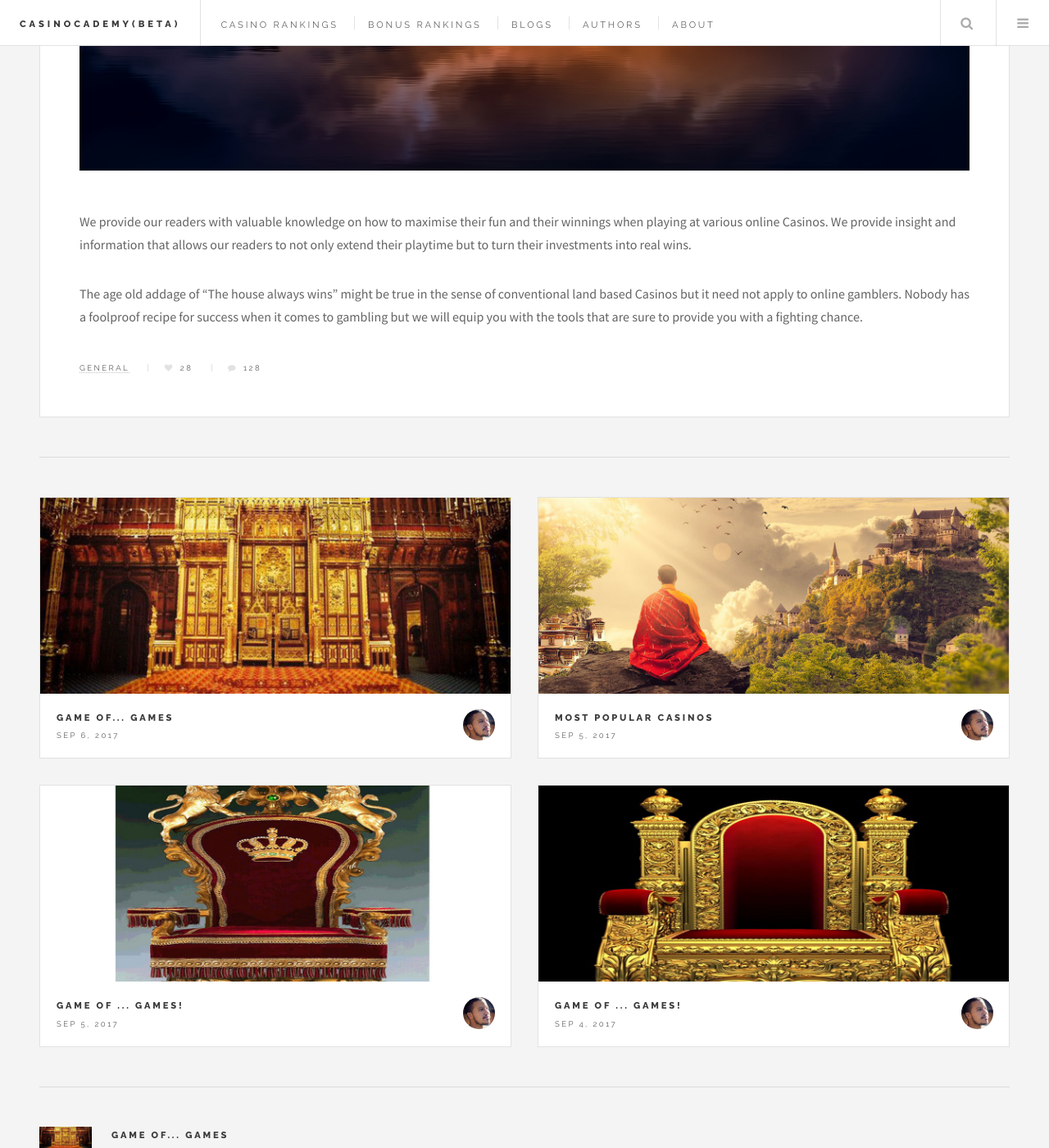
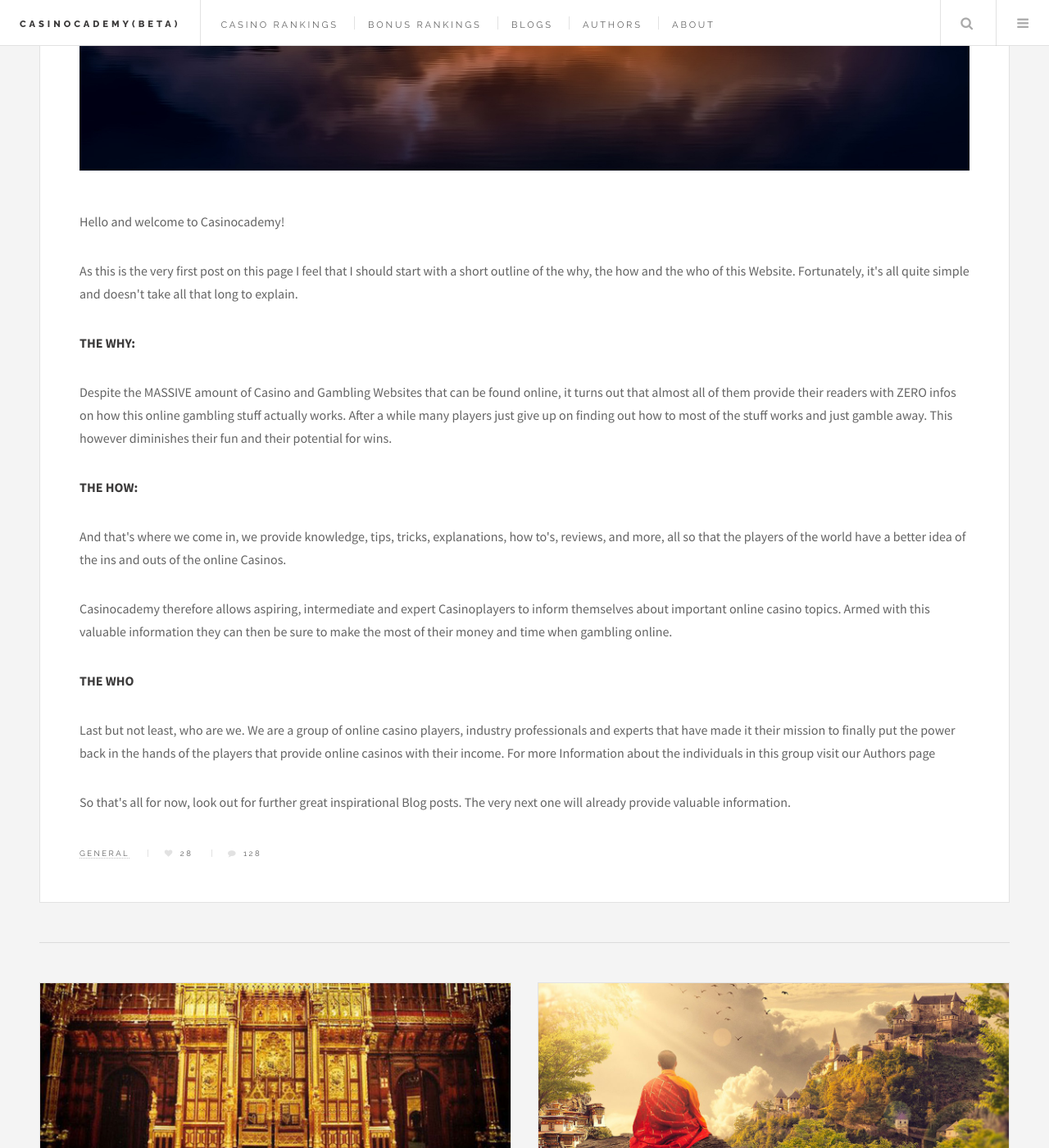
Before and after one commit to MI6-EMP-ID-007/MI6-EMP-ID-007.github.io, a Jekyll site: the page built from _posts/2017-09-01-Hello.md, in a window 1280 px wide and 1400 px high, scrolled down 863 px. Shown: the whole window at 82% size. Built offline with Jekyll 4.4.1, drawn with Linux system fonts in a browser that asks for light colours; some of the changed text lies outside the part shown.

Commit message:
Update 2017-09-01-Hello.md

```diff
--- a/_posts/2017-09-01-Hello.md
+++ b/_posts/2017-09-01-Hello.md
@@ -4,9 +4,25 @@ title: My First Post
 author: Thulani Mbatha
 headerImg: sunset.jpg
 subtitle: |
-    You number one stop for online Casino Tips, Tricks and Hacks
+    You number one stop for online Casino Infos, Tricks and Tricks
 ---
 
-We provide our readers with valuable knowledge on how to maximise their fun and their winnings when playing at various online Casinos. We provide insight and information that allows our readers to not only extend their playtime but to turn their investments into real wins.
+Hello and welcome to Casinocademy!
 
-The age old addage of "The house always wins" might be true in the sense of conventional land based Casinos but it need not apply to online gamblers. Nobody has a foolproof recipe for success when it comes to gambling but we will equip you with the tools that are sure to provide you with a fighting chance.
+As this is the very first post on this page I feel that I should start with a short outline of the why, the how and the who of this Website. Fortunately, it&#39;s all quite simple and doesn&#39;t take all that long to explain.
+
+**THE WHY:**
+
+Despite the MASSIVE amount of Casino and Gambling Websites that can be found online, it turns out that almost all of them provide their readers with ZERO infos on how this online gambling stuff actually works. After a while many players just give up on finding out how to most of the stuff works and just gamble away. This however diminishes their fun and their potential for wins.
+
+**THE HOW:**
+
+And that&#39;s where we come in, we provide knowledge, tips, tricks, explanations, how to&#39;s, reviews, and more, all so that the players of the world have a better idea of the ins and outs of the online Casinos.
+
+Casinocademy therefore allows aspiring, intermediate and expert Casinoplayers to inform themselves about important online casino topics. Armed with this valuable information they can then be sure to make the most of their money and time when gambling online.
+
+**THE WHO**
+
+Last but not least, who are we. We are a group of online casino players, industry professionals and experts that have made it their mission to finally put the power back in the hands of the players that provide online casinos with their income. For more Information about the individuals in this group visit our Authors page
+
+So that&#39;s all for now, look out for further great inspirational Blog posts. The very next one will already provide valuable information.
```
